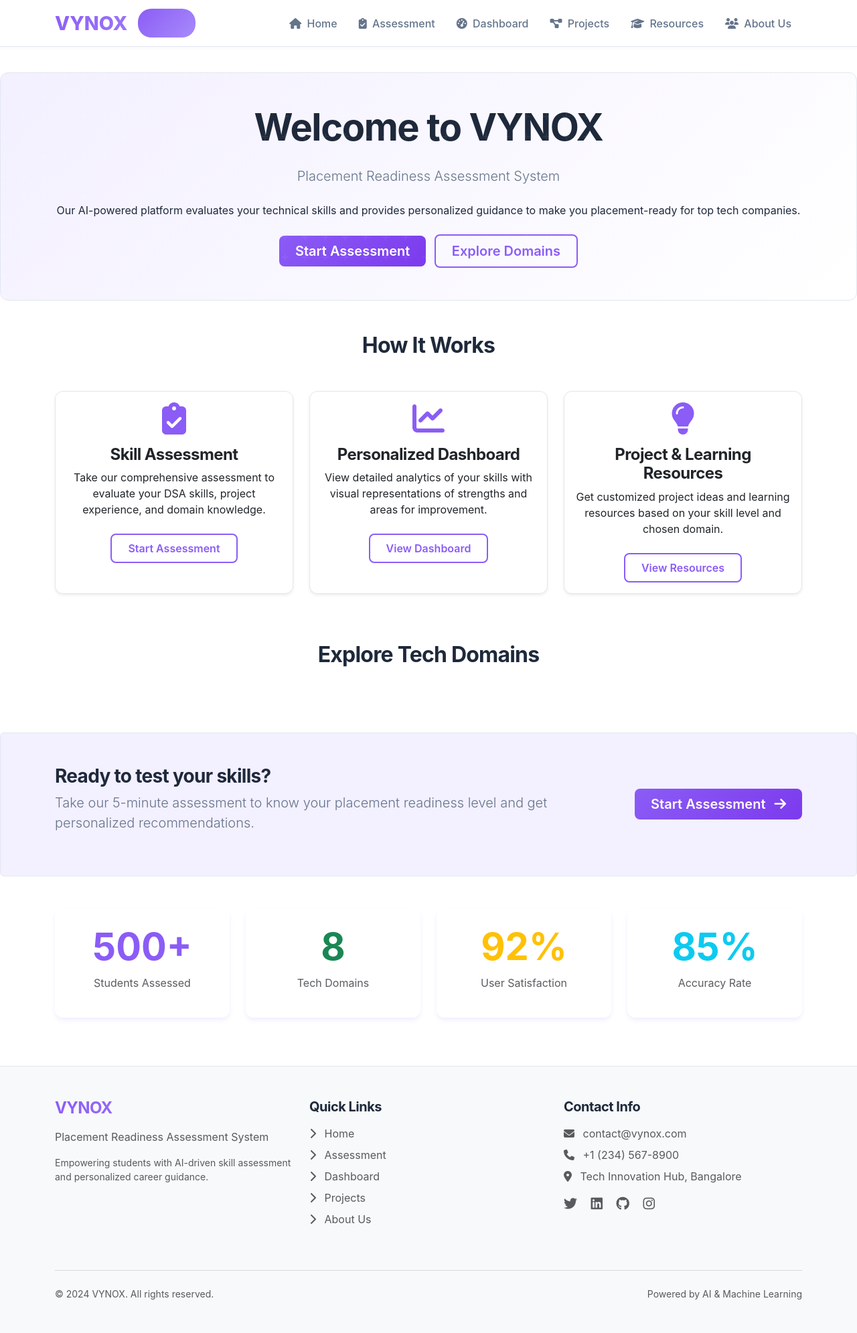
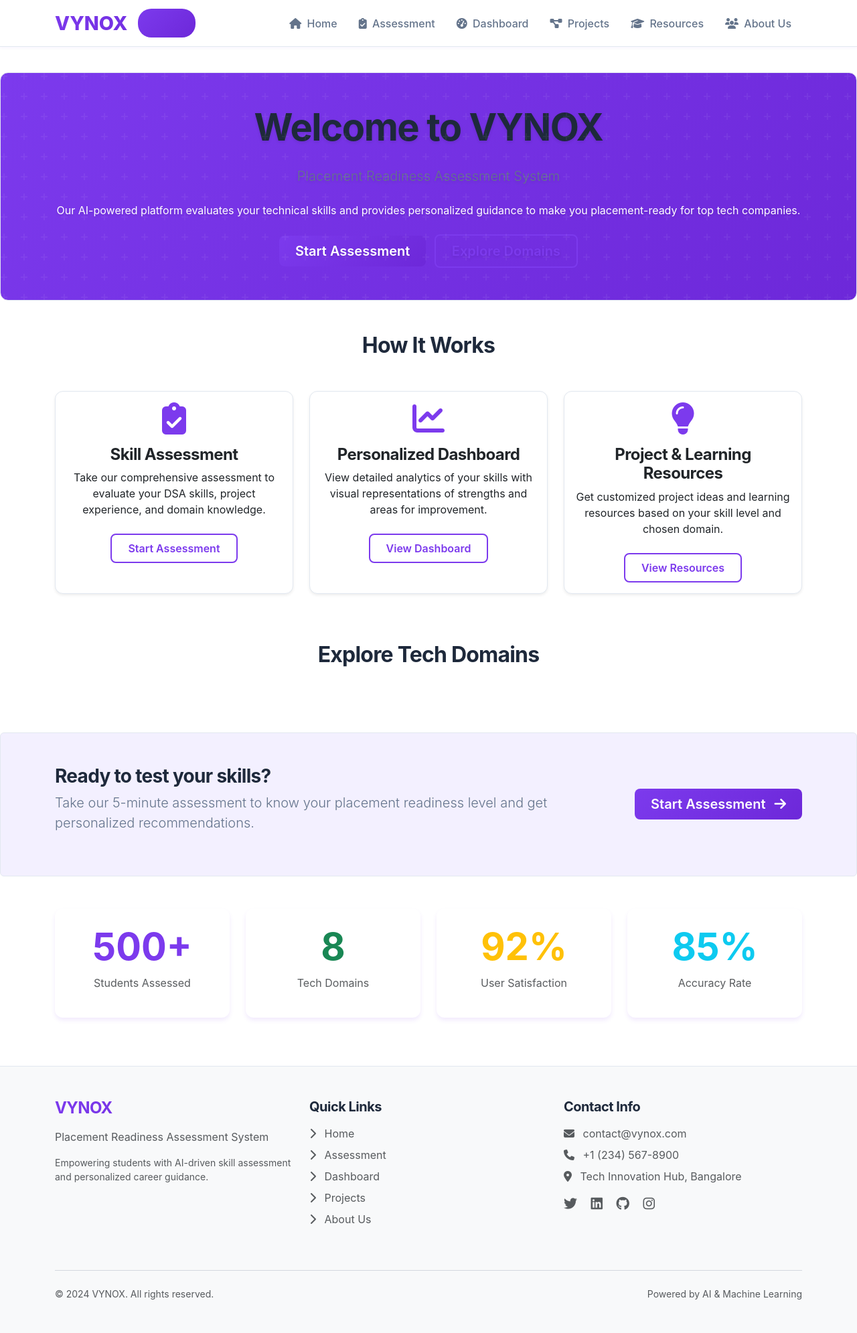
Before and after one commit to Vishwa-0/Placement-Readiness, a Python web app: template templates/index.html in a window 1280 px wide. Shown: the whole page at 67% size. Run offline with Jinja, Linux system fonts and the light colour scheme; the template is opened without the code that fills it, so the values that code supplies are empty.

Commit message:
Update base.html

```diff
--- a/templates/base.html
+++ b/templates/base.html
@@ -14,12 +14,12 @@
     <!-- Custom CSS -->
     <link rel="stylesheet" href="{{ url_for('static', filename='css/style.css') }}">
 
-    <!-- Light Violet Theme CSS -->
+    <!-- Darker Violet Theme CSS -->
     <style>
         :root {
-            --primary-color: #8b5cf6;
-            --primary-dark: #7c3aed;
-            --primary-light: #a78bfa;
+            --primary-color: #7c3aed;  /* Darker violet */
+            --primary-dark: #6d28d9;   /* Even darker violet */
+            --primary-light: #8b5cf6;  /* Original as light */
             --primary-bg: #f3f0ff;
 
             --secondary-color: #6c757d;
@@ -42,7 +42,7 @@
 
             --border-color: #e2e8f0;
             --border-radius: 12px;
-            --box-shadow: 0 4px 6px rgba(139, 92, 246, 0.1);
+            --box-shadow: 0 4px 6px rgba(124, 58, 237, 0.1); /* Updated with darker violet */
             --transition: all 0.3s cubic-bezier(0.4, 0, 0.2, 1);
         }
 
@@ -57,13 +57,13 @@
         .navbar {
             background-color: var(--bg-primary) !important;
             border-bottom: 1px solid var(--border-color) !important;
-            box-shadow: 0 2px 4px rgba(139, 92, 246, 0.05);
+            box-shadow: 0 2px 4px rgba(124, 58, 237, 0.05); /* Updated */
         }
 
         .navbar-brand {
             font-weight: 800;
             font-size: 1.8rem;
-            background: linear-gradient(135deg, var(--primary-color), var(--primary-light));
+            background: linear-gradient(135deg, var(--primary-color), var(--primary-dark)); /* Updated */
             -webkit-background-clip: text;
             -webkit-text-fill-color: transparent;
             background-clip: text;
@@ -109,39 +109,39 @@
 
         /* Buttons */
         .btn-primary {
-            background-color: var(--primary-color) !important;
-            border-color: var(--primary-color) !important;
+            background-color: var(--primary-color) !important; /* Updated */
+            border-color: var(--primary-color) !important; /* Updated */
             color: white !important;
         }
 
         .btn-primary:hover {
-            background-color: var(--primary-dark) !important;
-            border-color: var(--primary-dark) !important;
+            background-color: var(--primary-dark) !important; /* Updated */
+            border-color: var(--primary-dark) !important; /* Updated */
             transform: translateY(-2px);
-            box-shadow: 0 4px 12px rgba(139, 92, 246, 0.3);
+            box-shadow: 0 4px 12px rgba(124, 58, 237, 0.3); /* Updated */
         }
 
         .btn-outline-primary {
-            color: var(--primary-color) !important;
-            border-color: var(--primary-color) !important;
+            color: var(--primary-color) !important; /* Updated */
+            border-color: var(--primary-color) !important; /* Updated */
             background-color: transparent !important;
         }
 
         .btn-outline-primary:hover {
-            background-color: var(--primary-color) !important;
+            background-color: var(--primary-color) !important; /* Updated */
             color: white !important;
         }
 
         .text-primary {
-            color: var(--primary-color) !important;
+            color: var(--primary-color) !important; /* Updated */
         }
 
         .border-primary {
-            border-color: var(--primary-color) !important;
+            border-color: var(--primary-color) !important; /* Updated */
         }
 
         .bg-primary {
-            background-color: var(--primary-color) !important;
+            background-color: var(--primary-color) !important; /* Updated */
         }
 
         /* Forms */
@@ -175,24 +175,25 @@
         }
 
         .progress-bar {
-            background-color: var(--primary-color) !important;
+            background-color: var(--primary-color) !important; /* Updated */
             border-radius: 10px;
         }
 
         /* Badges */
         .badge.bg-primary {
-            background: linear-gradient(135deg, var(--primary-color), var(--primary-light)) !important;
+            background: linear-gradient(135deg, var(--primary-color), var(--primary-dark)) !important; /* Updated */
             color: white !important;
         }
 
-        /* Hero Section */
+        /* Hero Section - VIOLET BACKGROUND */
         .hero-section {
-            background: linear-gradient(135deg, var(--primary-bg) 0%, #ffffff 100%);
-            color: var(--text-primary);
+            background: linear-gradient(135deg, var(--primary-color) 0%, var(--primary-dark) 100%) !important; /* VIOLET GRADIENT */
+            color: white !important;
             padding: 4rem 2rem;
             border-radius: var(--border-radius);
             margin-bottom: 3rem;
             border: 1px solid var(--border-color);
+            text-shadow: 0 2px 4px rgba(0, 0, 0, 0.1);
         }
 
         /* Footer */
@@ -208,7 +209,7 @@
 
         /* Text Gradient */
         .text-gradient {
-            background: linear-gradient(135deg, var(--primary-color), var(--primary-light));
+            background: linear-gradient(135deg, var(--primary-color), var(--primary-dark)); /* Updated */
             -webkit-background-clip: text;
             -webkit-text-fill-color: transparent;
             background-clip: text;
@@ -251,12 +252,12 @@
         }
 
         ::-webkit-scrollbar-thumb {
-            background: linear-gradient(135deg, var(--primary-color), var(--primary-light));
+            background: linear-gradient(135deg, var(--primary-color), var(--primary-dark)); /* Updated */
             border-radius: 4px;
         }
 
         ::-webkit-scrollbar-thumb:hover {
-            background: linear-gradient(135deg, var(--primary-light), var(--primary-color));
+            background: linear-gradient(135deg, var(--primary-dark), var(--primary-color)); /* Updated */
         }
 
         /* Skill Meters */
```
Also changed, not shown: other parts of templates/base.html (+12 -12 lines).
